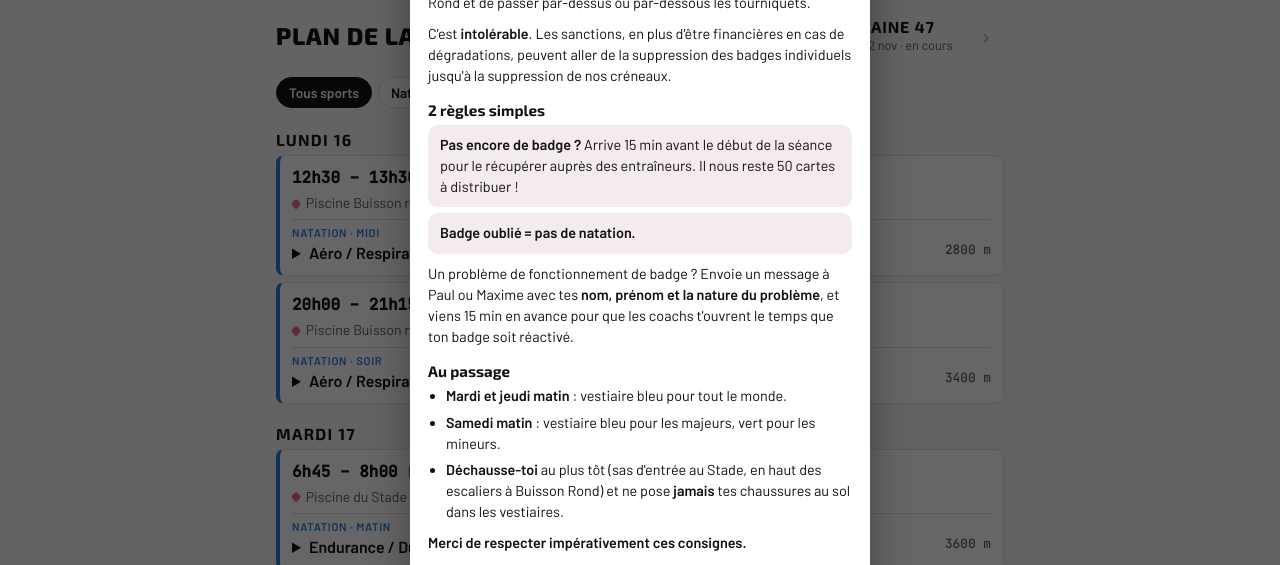
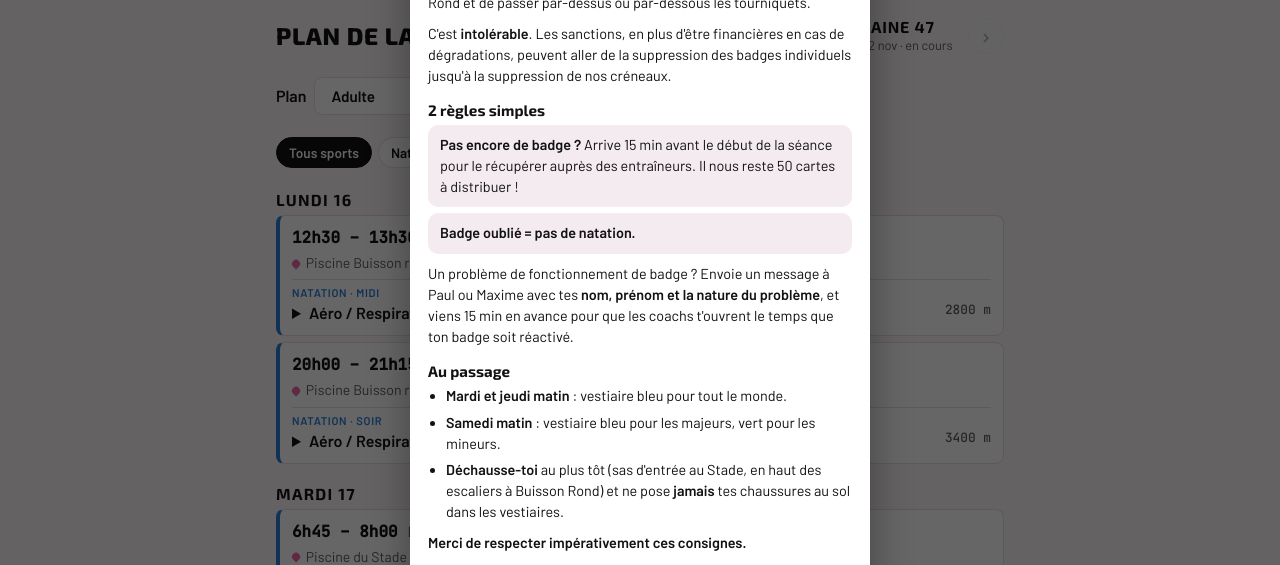
Before and after one commit to menardpa-design/chambery-triathlon-app, a plain HTML site: page outils/chambery-tri.html in a window 1280 px wide. Shown: the part 161-726 px from the top of the page. Drawn offline with Linux system fonts and the light colour scheme.

Commit message:
Planning : liste déroulante pour choisir le plan (Adulte, M&M's, Avenir, Espoir Perf)
Co-Authored-By: Claude Opus 5.5 <noreply@anthropic.com>
Claude-Session: https://claude.ai/code/session_019dWRSH2dhb5uE2XXg65gSw

```diff
--- a/outils/chambery-tri.html
+++ b/outils/chambery-tri.html
@@ -38,6 +38,8 @@ h3{font:700 1.1rem/1.2 var(--display);text-transform:uppercase;letter-spacing:.0
 .panel{background:var(--surface);border:1px solid var(--line);border-radius:12px;padding:16px}
 /* Planning */
 .filters{display:flex;flex-wrap:wrap;gap:6px}
+.grp-sel{display:flex;align-items:center;gap:8px;font-weight:600}
+.grp-sel select{font:600 .95rem var(--body);color:var(--fg);background:var(--surface);border:1px solid var(--line);border-radius:8px;padding:8px 12px;min-width:12em}
 .filters button{border:1px solid var(--line);background:var(--surface);color:var(--fg);font:600 .85rem var(--body);padding:6px 12px;border-radius:999px;cursor:pointer}
 .filters button[aria-pressed="true"]{background:var(--fg);color:var(--bg);border-color:var(--fg)}
 .days{display:flex;flex-direction:column;gap:14px}
@@ -294,6 +296,7 @@ nav.tabs button{font-size:.85rem;letter-spacing:.03em;padding-inline:2px}
 <section role="tabpanel" id="p-plan" aria-labelledby="t-plan"><div class="wrap">
   <div class="wk-head"><h2>Plan de la semaine</h2>
     <div class="wk-nav"><button id="wPrev" aria-label="Semaine précédente">‹</button><div id="wLabel"></div><button id="wNext" aria-label="Semaine suivante">›</button></div></div>
+  <label class="grp-sel" for="grpSel">Plan<select id="grpSel"><option value="adulte">Adulte</option><option value="mms">M&amp;M's</option><option value="avenir">Avenir</option><option value="perf">Espoir Perf</option></select></label>
   <div class="filters" id="filters"></div>
   <div class="days" id="days"></div>
 </div></section>
@@ -542,7 +545,10 @@ if(hashMap[location.hash.slice(1)])start=hashMap[location.hash.slice(1)];
 if(document.getElementById(start))show(start);
 
 // ---- Planning ----
-let filter='all',level='all',week=null;
+let filter='all',level='all',week=null,grp='adulte';
+// Choix du plan (liste déroulante, gardé sur l'appareil). Seul le plan Adulte est relié à un Sheet pour l'instant.
+const GROUPES={adulte:"Adulte",mms:"M&M's",avenir:"Avenir",perf:"Espoir Perf"};
+try{grp=localStorage.getItem('grp')||'adulte';if(!GROUPES[grp])grp='adulte'}catch(e){}
 try{level=localStorage.getItem('lvl')||'all'}catch(e){}
 // La sortie vélo du week-end a lieu le dimanche
 Object.values(WEEKS).forEach(l=>l.forEach(x=>{if(x.s==='bike'&&x.d===6)x.d=0}));
@@ -569,6 +575,8 @@ function renderDays(){
   document.getElementById('wLabel').innerHTML=`<b>Semaine ${week}</b><span>${m.getDate()} ${M[m.getMonth()]} – ${e.getDate()} ${M[e.getMonth()]}${week===curW?' · en cours':''}</span>`;
   document.getElementById('wPrev').disabled=week===wkKeys[0];document.getElementById('wNext').disabled=week===wkKeys[wkKeys.length-1];
   const today=new Date().getDay(),out=document.getElementById('days');out.innerHTML='';
+  fWrap.style.display=grp==='adulte'?'':'none';
+  if(grp!=='adulte'){out.innerHTML=`<p class="note">Le plan ${esc(GROUPES[grp])} arrive bientôt dans l'appli.</p>`;return}
   [1,2,3,4,5,6,0].forEach(d=>{
     // Créneau club sans séance dans le Sheet (case vide) → carte « ⌛ Séance en construction ⌛ » (semaine en cours et suivantes) ; « _ » dans le Sheet = pas de séance.
     const base=WEEKS[week],ph=week>=curW?PH.filter(p=>!(p.d===6&&week<45)&&!base.some(s=>s.d===p.d&&s.s===p.s&&s.slot===p.slot)):[];
@@ -609,6 +617,8 @@ function renderDays(){
     out.appendChild(div)});
   if(!out.children.length)out.innerHTML='<p class="note">Aucune séance pour ce filtre cette semaine.</p>';
 }
+const grpSel=document.getElementById('grpSel');grpSel.value=grp;
+grpSel.onchange=()=>{grp=grpSel.value;try{localStorage.setItem('grp',grp)}catch(e){}renderDays()};
 renderDays();
 // ---- Onglet Courses (visuels d'Emy, saison 2027) ----
 // url = lien d'inscription, code = code promo du club : laisser "" tant qu'on ne les a pas.
--- a/sw.js
+++ b/sw.js
@@ -1,5 +1,5 @@
 // Service worker : l'app s'ouvre même sans réseau ; les données se mettent à jour dès qu'il y a du réseau.
-const VERSION='f43f07eb';
+const VERSION='9bd85aa1';
 const CACHE='chambery-tri-'+VERSION;
 const SHELL=['./','index.html','manifest.webmanifest','icon-192.png','icon-512.png','apple-touch-icon.png','favicon-32.png','traces.json'];
 self.addEventListener('install',e=>{e.waitUntil(caches.open(CACHE).then(c=>c.addAll(SHELL)).then(()=>self.skipWaiting()))});
```
Also changed, not shown: index.html (+11 -1 lines).
